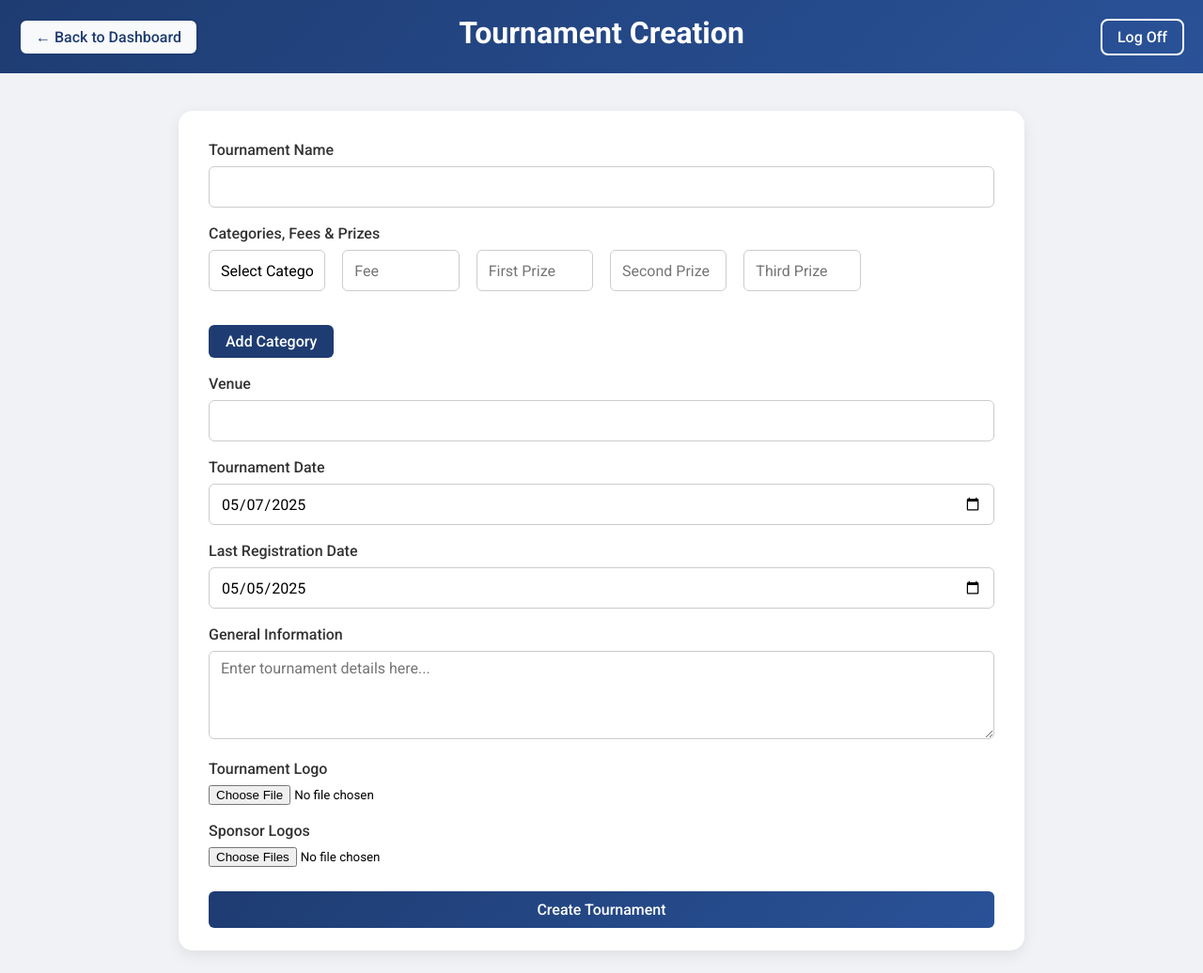
After one commit to achalp1p1/tounamentapp, a Flask app: page /tournament-creation in a window 1280 px wide. The commit adds this page. Shown: the whole page at 94% size. Run offline with Flask 3, Linux system fonts and the light colour scheme.

Commit message:
Add tournament and sponsor logo upload, category/fee/prize fields, and improved tournament creation page layout

```diff
--- a/app.py
+++ b/app.py
@@ -2,14 +2,21 @@ from flask import Flask, render_template, request, redirect, url_for, session
 import csv
 import os
 import base64
+from datetime import datetime, timedelta
+from werkzeug.utils import secure_filename
 
 app = Flask(__name__)
 
 # Define the CSV file path
 CSV_FILE = 'players_data.csv'
+TOURNAMENTS_CSV = 'tournaments.csv'
 
 # Add this if not already present
 app.secret_key = 'your_secret_key_here'  # Replace with a secure secret key
+
+UPLOAD_FOLDER = os.path.join(os.getcwd(), 'logo')
+os.makedirs(UPLOAD_FOLDER, exist_ok=True)
+app.config['UPLOAD_FOLDER'] = UPLOAD_FOLDER
 
 def get_image_base64():
     image_path = os.path.join('static', 'tt_facility.jpg')
@@ -240,5 +247,75 @@ def save_seeding():
                               success='false',
                               message=f"Error saving seeding: {str(e)}"))
 
+@app.route('/create-draws')
+def create_draws():
+    return render_template('create_draws.html')
+
+@app.route('/tournament-creation', methods=['GET', 'POST'])
+def tournament_creation():
+    if request.method == 'POST':
+        tournament_logo = request.files.get('tournament_logo')
+        logo_filename = None
+        if tournament_logo and tournament_logo.filename:
+            logo_filename = secure_filename(tournament_logo.filename)
+            logo_path = os.path.join(app.config['UPLOAD_FOLDER'], logo_filename)
+            tournament_logo.save(logo_path)
+            print(f"Logo saved to: {logo_path}")  # Debug print
+
+        sponsor_logos = request.files.getlist('sponsor_logos')
+        sponsor_logo_filenames = []
+        for sponsor_logo in sponsor_logos:
+            if sponsor_logo and sponsor_logo.filename:
+                sponsor_logo_filename = secure_filename(sponsor_logo.filename)
+                sponsor_logo_path = os.path.join(app.config['UPLOAD_FOLDER'], sponsor_logo_filename)
+                sponsor_logo.save(sponsor_logo_path)
+                sponsor_logo_filenames.append(sponsor_logo_filename)
+                print(f"Sponsor logo saved to: {sponsor_logo_path}")  # Debug print
+
+        tournament_name = request.form.get('tournament_name')
+        categories = request.form.getlist('categories[]')
+        fees = request.form.getlist('fees[]')
+        venue = request.form.get('venue')
+        date = request.form.get('date')
+        last_registration_date = request.form.get('last_registration_date')
+
+        # Save to CSV
+        file_exists = os.path.isfile(TOURNAMENTS_CSV)
+        with open(TOURNAMENTS_CSV, 'a', newline='', encoding='utf-8') as csvfile:
+            fieldnames = ['Tournament Name', 'Categories', 'Fees', 'Venue', 'Date', 'Last Registration Date']
+            writer = csv.DictWriter(csvfile, fieldnames=fieldnames)
+            if not file_exists:
+                writer.writeheader()
+            writer.writerow({
+                'Tournament Name': tournament_name,
+                'Categories': ', '.join(categories),
+                'Fees': ', '.join(fees),
+                'Venue': venue,
+                'Date': date,
+                'Last Registration Date': last_registration_date
+            })
+
+        return render_template(
+            'tournament_success.html',
+            logo_filename=logo_filename,
+            tournament_name=tournament_name,
+            categories=categories,
+            fees=fees,
+            venue=venue,
+            date=date,
+            last_registration_date=last_registration_date,
+            sponsor_logo_filenames=sponsor_logo_filenames
+        )
+
+    # Calculate default dates
+    today = datetime.today().date()
+    tournament_date = today + timedelta(days=10)
+    last_reg_date = tournament_date - timedelta(days=2)
+    return render_template(
+        'tournament_creation.html',
+        default_tournament_date=tournament_date.strftime('%Y-%m-%d'),
+        default_last_reg_date=last_reg_date.strftime('%Y-%m-%d')
+    )
+
 if __name__ == '__main__':
     app.run(debug=True)
--- a/players_data.csv
+++ b/players_data.csv
@@ -309,3 +309,4 @@ Advait Verma,2009-11-09,Boys Under 17,Power Smash Institute,19
 Neha Kapoor,2009-07-22,Boys Under 17,Premier TT Center,20
 Advait Desai,2009-09-08,Boys Under 17,Golden Paddle Academy,21
 Meera Menon,2010-04-20,Boys Under 17,Premier TT Center,22
+Kamal,2000-02-22,Men Singles,eeee,
--- /dev/null
+++ b/templates/tournament_creation.html
@@ -0,0 +1,282 @@
+<!DOCTYPE html>
+<html>
+<head>
+    <title>Tournament Creation</title>
+    <link href="https://fonts.googleapis.com/css2?family=Roboto:wght@300;400;500;700&display=swap" rel="stylesheet">
+    <style>
+        * { margin: 0; padding: 0; box-sizing: border-box; font-family: 'Roboto', sans-serif; }
+        body { min-height: 100vh; background: #f0f2f5; }
+        .container { min-height: 100vh; display: flex; flex-direction: column; }
+        .header {
+            background: linear-gradient(135deg, #1e3c72, #2a5298);
+            color: white;
+            padding: 2vh;
+            text-align: center;
+            position: relative;
+        }
+        .header h1 {
+            font-size: min(32px, 4vh);
+            margin-bottom: 1vh;
+        }
+        .log-off {
+            position: absolute;
+            top: 20px;
+            right: 20px;
+            color: white;
+            text-decoration: none;
+            padding: 8px 16px;
+            border: 2px solid white;
+            border-radius: 8px;
+            font-weight: 500;
+            transition: all 0.3s ease;
+        }
+        .log-off:hover {
+            background: white;
+            color: #1e3c72;
+        }
+        .dashboard-link {
+            background: #f8f9fa;
+            color: #1e3c72;
+            border: 2px solid #1e3c72;
+            padding: 1vh 2vh;
+            border-radius: 8px;
+            text-decoration: none;
+            font-weight: 500;
+            display: inline-block;
+            position: absolute;
+            top: 20px;
+            left: 20px;
+            transition: background 0.2s, color 0.2s;
+        }
+        .dashboard-link:hover {
+            background: #1e3c72;
+            color: white;
+        }
+        .content {
+            flex: 1;
+            display: flex;
+            flex-direction: column;
+            align-items: center;
+            justify-content: flex-start;
+            padding: 3vh 0;
+        }
+        .form-card {
+            background: white;
+            padding: 32px 32px 24px 32px;
+            border-radius: 15px;
+            box-shadow: 0 5px 15px rgba(0,0,0,0.08);
+            width: 100%;
+            max-width: 900px;
+            margin-top: 2vh;
+        }
+        label {
+            display: block;
+            margin-bottom: 8px;
+            color: #333;
+            font-weight: 500;
+        }
+        input[type="text"], input[type="date"], input[type="number"], select {
+            width: 100%;
+            padding: 8px 12px;
+            border-radius: 6px;
+            border: 1px solid #ccc;
+            font-size: 1em;
+            margin-bottom: 18px;
+            box-sizing: border-box;
+            height: 44px;
+            background: #fff;
+            appearance: none;
+            display: block;
+        }
+        .category-fee-header {
+            display: flex;
+            align-items: center;
+            gap: 18px;
+            margin-bottom: 6px;
+            font-size: 1em;
+            color: #1e3c72;
+            font-weight: 500;
+        }
+        .category-fee-header > div {
+            flex: 1 1 0;
+            min-width: 120px;
+            text-align: left;
+        }
+        .category-fee-header .remove-header {
+            min-width: 90px;
+        }
+        .category-fee-row {
+            display: grid;
+            grid-template-columns: repeat(6, 1fr);
+            gap: 18px;
+            margin-bottom: 12px;
+        }
+        .category-select, .fee-input, .prize-input {
+            width: 100%;
+            margin-bottom: 0;
+            height: 44px;
+        }
+        .fee-input::-webkit-inner-spin-button,
+        .fee-input::-webkit-outer-spin-button {
+            -webkit-appearance: none;
+            margin: 0;
+        }
+        .remove-category-btn {
+            background: #e74c3c;
+            color: #fff;
+            border: none;
+            border-radius: 6px;
+            padding: 0 18px;
+            font-size: 0.95em;
+            cursor: pointer;
+            transition: background 0.2s;
+            min-width: 90px;
+            height: 44px;
+            display: flex;
+            align-items: center;
+            justify-content: center;
+        }
+        .remove-category-btn:hover {
+            background: #c0392b;
+        }
+        #add-category-btn {
+            background: #1e3c72;
+            color: #fff;
+            border: none;
+            border-radius: 6px;
+            padding: 8px 18px;
+            font-size: 1em;
+            cursor: pointer;
+            font-weight: 500;
+            margin-bottom: 18px;
+            margin-top: 6px;
+            transition: background 0.2s;
+        }
+        #add-category-btn:hover {
+            background: #2a5298;
+        }
+        button[type="submit"] {
+            background: linear-gradient(135deg, #1e3c72, #2a5298);
+            color: #fff;
+            border: none;
+            border-radius: 6px;
+            padding: 10px 24px;
+            font-size: 1em;
+            cursor: pointer;
+            font-weight: 500;
+            width: 100%;
+            margin-top: 8px;
+            transition: background 0.2s;
+        }
+        button[type="submit"]:hover {
+            background: #1e3c72;
+        }
+        @media (max-width: 1100px) {
+            .form-card { max-width: 98vw; }
+            .category-fee-row { grid-template-columns: 1fr; }
+        }
+        @media (max-width: 600px) {
+            .form-card { padding: 16px 8px 12px 8px; }
+            .header h1 { font-size: 22px; }
+            .category-fee-row { flex-direction: column; gap: 6px; }
+            .category-select, .fee-input { width: 100%; min-width: 0; }
+            .remove-category-btn { width: 100%; min-width: 0; margin-left: 0; margin-top: 6px; }
+        }
+    </style>
+</head>
+<body>
+    <div class="container">
+        <div class="header">
+            <a href="{{ url_for('dashboard') }}" class="dashboard-link">&#8592; Back to Dashboard</a>
+            <h1>Tournament Creation</h1>
+            <a href="{{ url_for('login') }}" class="log-off">Log Off</a>
+        </div>
+        <div class="content">
+            <div class="form-card">
+                <form method="post" enctype="multipart/form-data">
+                    <label for="tournament_name">Tournament Name</label>
+                    <input type="text" id="tournament_name" name="tournament_name" required>
+
+                    <label>Categories, Fees & Prizes</label>
+                    <div id="categories-container">
+                        <div class="category-fee-row">
+                            <select name="categories[]" class="category-select" required>
+                                <option value="">Select Category</option>
+                                <option value="Women Singles">Women Singles</option>
+                                <option value="Men Singles">Men Singles</option>
+                                <option value="Women Singles 40+">Women Singles 40+</option>
+                                <option value="Men Singles 40+">Men Singles 40+</option>
+                                <option value="Women Doubles">Women Doubles</option>
+                                <option value="Women Doubles 40+">Women Doubles 40+</option>
+                                <option value="Men Doubles">Men Doubles</option>
+                                <option value="Men Doubles 40+">Men Doubles 40+</option>
+                                <option value="Girls Under 11">Girls Under 11</option>
+                                <option value="Boys Under 11">Boys Under 11</option>
+                                <option value="Girls Under 13">Girls Under 13</option>
+                                <option value="Boys Under 13">Boys Under 13</option>
+                                <option value="Girls Under 15">Girls Under 15</option>
+                                <option value="Boys Under 15">Boys Under 15</option>
+                                <option value="Girls Under 17">Girls Under 17</option>
+                                <option value="Boys Under 17">Boys Under 17</option>
+                            </select>
+                            <input type="number" name="fees[]" class="fee-input" min="0" placeholder="Fee" required>
+                            <input type="text" name="first_prizes[]" class="prize-input" placeholder="First Prize" required>
+                            <input type="text" name="second_prizes[]" class="prize-input" placeholder="Second Prize" required>
+                            <input type="text" name="third_prizes[]" class="prize-input" placeholder="Third Prize" required>
+                            <button type="button" class="remove-category-btn" style="display:none;">Remove</button>
+                        </div>
+                    </div>
+                    <button type="button" id="add-category-btn">Add Category</button>
+
+                    <label for="venue">Venue</label>
+                    <input type="text" id="venue" name="venue" required>
+
+                    <label for="date">Tournament Date</label>
+                    <input type="date" id="date" name="date" required value="{{ default_tournament_date }}">
+
+                    <label for="last_registration_date">Last Registration Date</label>
+                    <input type="date" id="last_registration_date" name="last_registration_date" required value="{{ default_last_reg_date }}">
+
+                    <label for="general_info">General Information</label>
+                    <textarea id="general_info" name="general_info" rows="4" style="width:100%; padding:8px 12px; border-radius:6px; border:1px solid #ccc; font-size:1em; margin-bottom:18px; box-sizing:border-box; resize:vertical;" placeholder="Enter tournament details here..."></textarea>
+
+                    <label for="tournament_logo">Tournament Logo</label>
+                    <input type="file" id="tournament_logo" name="tournament_logo" accept="image/*" style="margin-bottom:18px;">
+
+                    <label for="sponsor_logos">Sponsor Logos</label>
+                    <input type="file" id="sponsor_logos" name="sponsor_logos" accept="image/*" multiple style="margin-bottom:18px;">
+
+                    <button type="submit">Create Tournament</button>
+                </form>
+            </div>
+        </div>
+    </div>
+    <script>
+    document.getElementById('add-category-btn').addEventListener('click', function() {
+        const container = document.getElementById('categories-container');
+        const firstRow = container.querySelector('.category-fee-row');
+        const newRow = firstRow.cloneNode(true);
+
+        // Reset values
+        newRow.querySelector('select').selectedIndex = 0;
+        newRow.querySelector('input[name="fees[]"]').value = '';
+        newRow.querySelector('input[name="first_prizes[]"]').value = '';
+        newRow.querySelector('input[name="second_prizes[]"]').value = '';
+        newRow.querySelector('input[name="third_prizes[]"]').value = '';
+        newRow.querySelector('.remove-category-btn').style.display = 'inline-block';
+
+        // Add remove functionality
+        newRow.querySelector('.remove-category-btn').onclick = function() {
+            newRow.remove();
+        };
+
+        container.appendChild(newRow);
+    });
+
+    // Show remove button for the initial row if needed
+    document.querySelector('.remove-category-btn').onclick = function() {
+        this.parentElement.remove();
+    };
+    </script>
+</body>
+</html>
```
Also changed, not shown: templates/create_draws.html (added, +98 -0 lines), templates/dashboard.html (+106 -110 lines), templates/tournament_success.html (added, +18 -0 lines), tournaments.csv (added, +10 -0 lines), logo/Coffee1.jpeg (added), logo/Coffee2.jpeg (added), logo/PHOTO6-scaled.jpg (added), logo/image.png (added), logo/qrcode_1.png (added), logo/qrcode_2.png (added), logo/qrcode_4.png (added).
